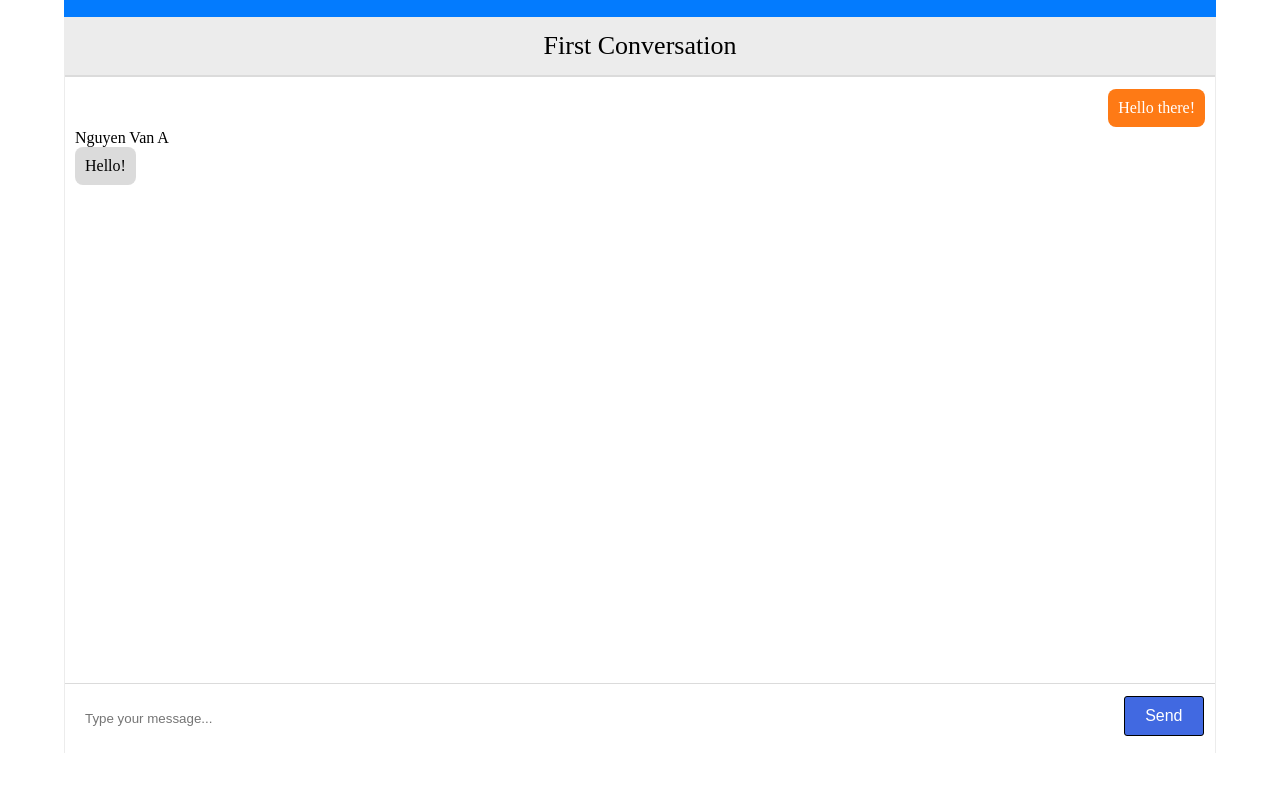
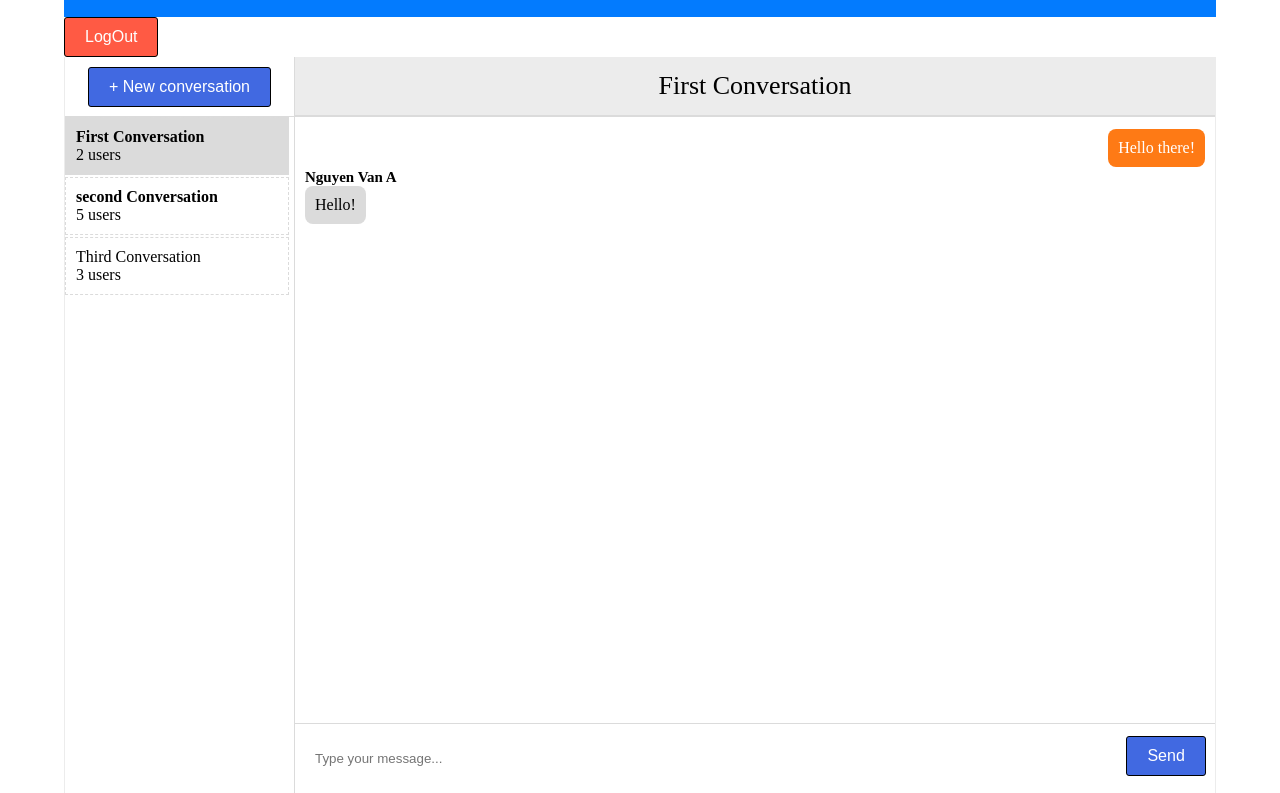
Before and after one commit to hyperaktiv/my-mindx-chat-app, a plain HTML site: page template.html in a window 1280 px wide. Shown: the part 47-840 px from the top of the page. Before the commit the page ends 800 px from the top, so only its background shows below. Drawn offline with Linux system fonts and the light colour scheme.

Commit message:
commit buoi 7

```diff
--- a/css/chat.css
+++ b/css/chat.css
@@ -18,15 +18,16 @@
 
 .chat-container .main {
   height: calc(100vh - 64px);
-
   border-left: 1px solid #ececec;
   border-right: 1px solid #ececec;
+
+  display: flex;
 }
 
 .chat-container .conversation-title {
   background-color: #ececec;
   font-size: 26px;
-  height: 60px;
+  min-height: 60px;
   border-bottom: 2px solid #dbdbdb;
   display: flex;
   justify-content: center;
@@ -37,6 +38,7 @@
   display: flex;
   flex-direction: column;
   height: 100%;
+  width: 80%;
 }
 
 /* chiếm hết phần thừa khi thằng khác chiếm */
@@ -73,6 +75,10 @@
   padding: 10px;
   border-radius: 8px;
 }
+.list-messages .message .owner {
+  font-size: 15px;
+  font-weight: bold;
+}
 
 .list-messages .message.message-mine {
   display: flex;
@@ -83,9 +89,34 @@
   background-color: #FE7A15;
   margin: 2px 0;
 }
-
 .list-messages .message.message-other {
   display: flex;
   justify-content: flex-start;
   flex-direction: column;
 }
+
+/* FOR LEFT ASIDE ON SCREEN */
+.chat-container .left-aside {
+  width: 20%;
+  height: 100%;
+  border-right: 1px solid #dbdbdb;
+}
+
+.chat-container .main .left-aside .create-conversation {
+  height: 60px;
+  border-bottom: 1px solid #dbdbdb;
+  display: flex;
+  justify-content: center;
+  align-items: center;
+}
+
+.chat-container .left-aside .conversation {
+  border: 1px dashed #dbdbdb;
+  padding: 10px;
+  margin-bottom: 2px;
+  cursor: pointer;
+  width: 98%;
+}
+.chat-container .left-aside .current {
+  background-color: #dbdbdb;
+}
--- a/template.html
+++ b/template.html
@@ -9,13 +9,33 @@
    <link rel="stylesheet" href="./css/style.css">
    <link rel="stylesheet" href="./css/chat.css">
 
-
 </head>
 
 <body>
    <div class="chat-container">
       <div class="header">MinX Chat App</div>
+      <button id="logout" class="btn logout" style="background-color: #ff5a44;">LogOut</button>
       <div class="main">
+         <div class="left-aside">
+            <div class="create-conversation">
+               <button class="btn add-conversation pointer">+ New conversation</button>
+            </div>
+            <div class="list-conversations">
+               <div class="conversation current">
+                  <div class="left-title-chat"><b>First Conversation</b></div>
+                  <div class="number-users">2 users</div>
+               </div>
+               <div class="conversation">
+                  <div class="left-title-chat"><b>second Conversation</b></div>
+                  <div class="number-users">5 users</div>
+               </div>
+               <div class="conversation">
+                  <div class="left-title-chat">Third Conversation</div>
+                  <div class="number-users">3 users</div>
+               </div>
+            </div>
+         </div>
+
          <div class="conversation-details">
             <div class="conversation-title">First Conversation</div>
             <div class="list-messages">
```
Also changed, not shown: js/components.js (+7 -0 lines), js/index.js (+0 -12 lines), js/model.js (+12 -7 lines), js/view.js (+38 -0 lines).
